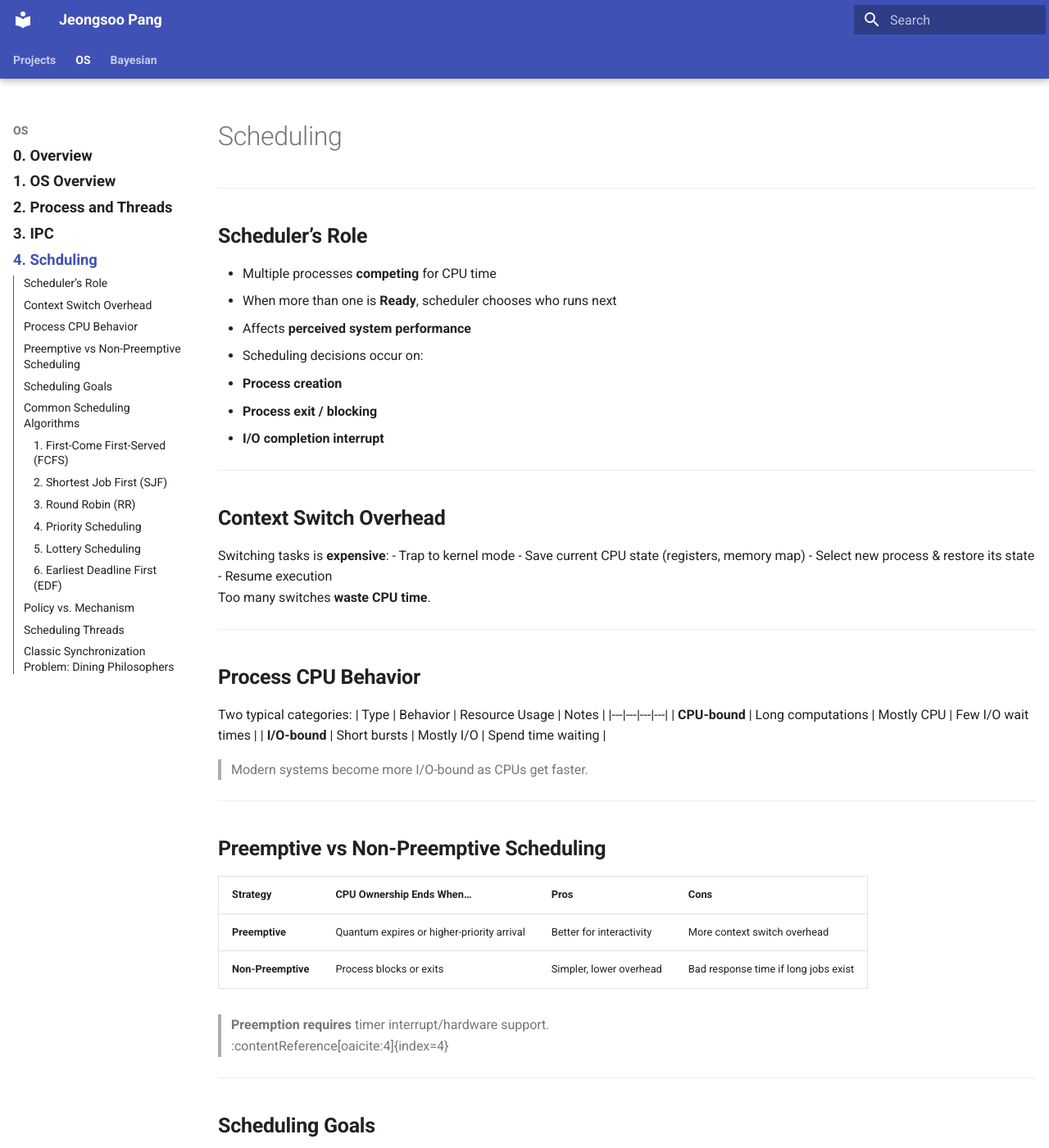
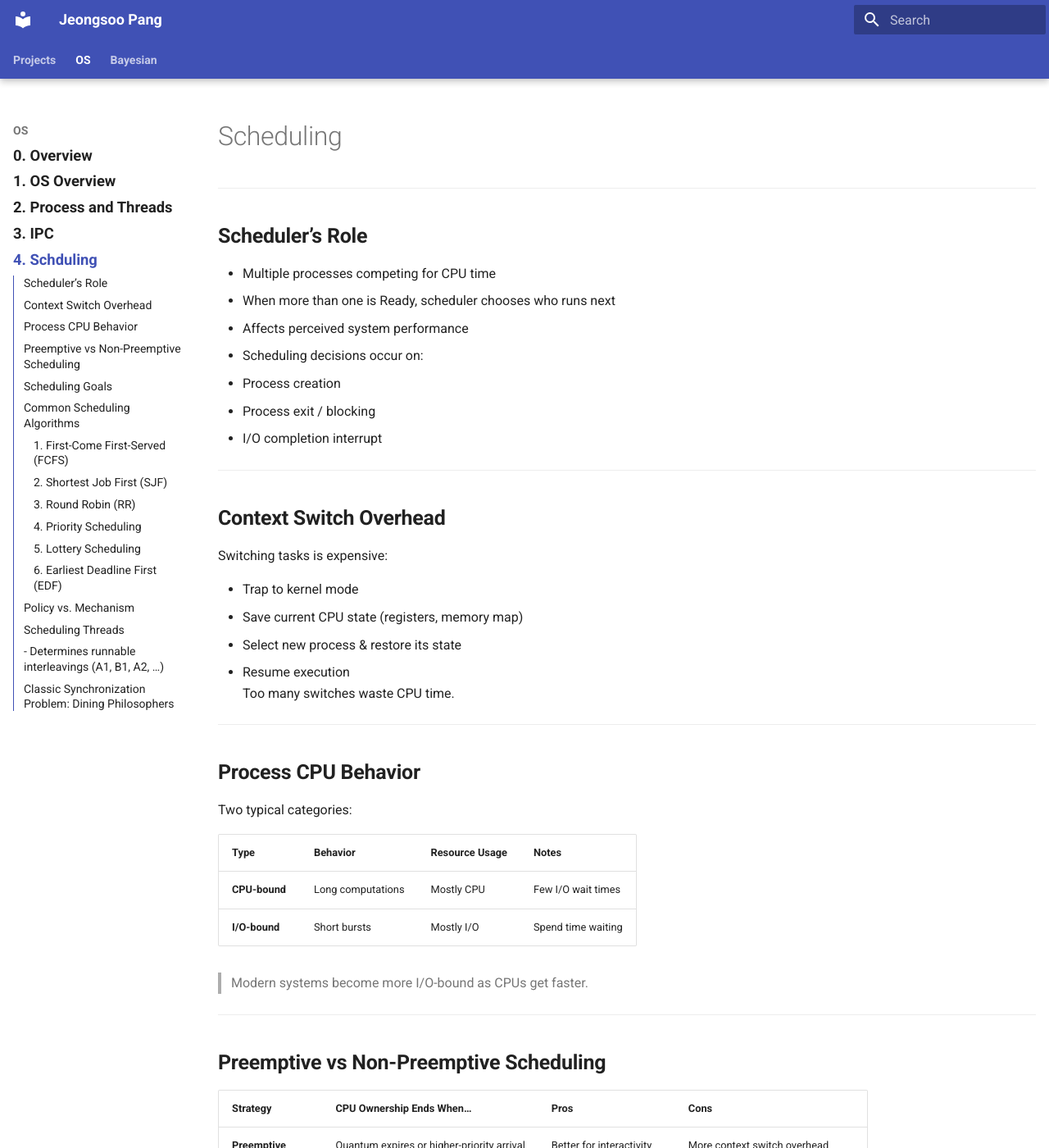
Before and after one commit to Jeongsoo-dev/ML_based_MR_CT_SeriesType_Detection, an MkDocs documentation site: the page built from docs/os/lec4_scheduling.md, in a window 1280 px wide and 1400 px high. Shown: the whole window at 82% size. Built offline with MkDocs 1.6.1 and Material for MkDocs 9.7.7, drawn with Linux system fonts in a browser that asks for light colours; some of the changed text lies outside the part shown.

Commit message:
Update lec4_scheduling.md

```diff
--- a/docs/os/lec4_scheduling.md
+++ b/docs/os/lec4_scheduling.md
@@ -8,28 +8,30 @@
 ---
 
 ## **Scheduler’s Role**
-- Multiple processes **competing** for CPU time
-- When more than one is **Ready**, scheduler chooses who runs next
-- Affects **perceived system performance**
+- Multiple processes competing for CPU time
+- When more than one is Ready, scheduler chooses who runs next
+- Affects perceived system performance
 - Scheduling decisions occur on:
-  - **Process creation**
-  - **Process exit / blocking**
-  - **I/O completion interrupt**
+  - Process creation
+  - Process exit / blocking
+  - I/O completion interrupt
 
 ---
 
 ## **Context Switch Overhead**
-Switching tasks is **expensive**:
+Switching tasks is expensive:
+
 - Trap to kernel mode
 - Save current CPU state (registers, memory map)
 - Select new process & restore its state
 - Resume execution
-Too many switches **waste CPU time**.
+Too many switches waste CPU time.
 
 ---
 
 ## **Process CPU Behavior**
 Two typical categories:
+
 | Type | Behavior | Resource Usage | Notes |
 |---|---|---|---|
 | **CPU-bound** | Long computations | Mostly CPU | Few I/O wait times |
@@ -40,24 +42,25 @@
 ---
 
 ## **Preemptive vs Non-Preemptive Scheduling**
+
 | Strategy | CPU Ownership Ends When… | Pros | Cons |
 |---|---|---|---|
 | **Preemptive** | Quantum expires or higher-priority arrival | Better for interactivity | More context switch overhead |
 | **Non-Preemptive** | Process blocks or exits | Simpler, lower overhead | Bad response time if long jobs exist |
 
-> **Preemption requires** timer interrupt/hardware support.
-:contentReference[oaicite:4]{index=4}
+> Preemption requires timer interrupt/hardware support.
 
 ---
 
 ## **Scheduling Goals**
+
 | System Type | Major Metrics |
 |---|---|
 | **All systems** | Fairness, CPU balance, enforce policy |
 | **Interactive** | Response time, proportionality |
 | **Batch** | Throughput ↑, turnaround time ↓, CPU utilization ↑ |
 | **Real-Time** | Meet deadlines, predictability (NO data loss) |
-:contentReference[oaicite:5]{index=5}
+
 
 ---
 
@@ -104,7 +107,7 @@
 ### **6. Earliest Deadline First (EDF)**
 - Real-time focused
 - Run task with closest deadline first
-Hard requirement: process must **announce deadline
+Hard requirement: process must announce deadline
 
 ---
 
```
Also changed, not shown: other parts of docs/os/lec4_scheduling.md (+7 -5 lines).
